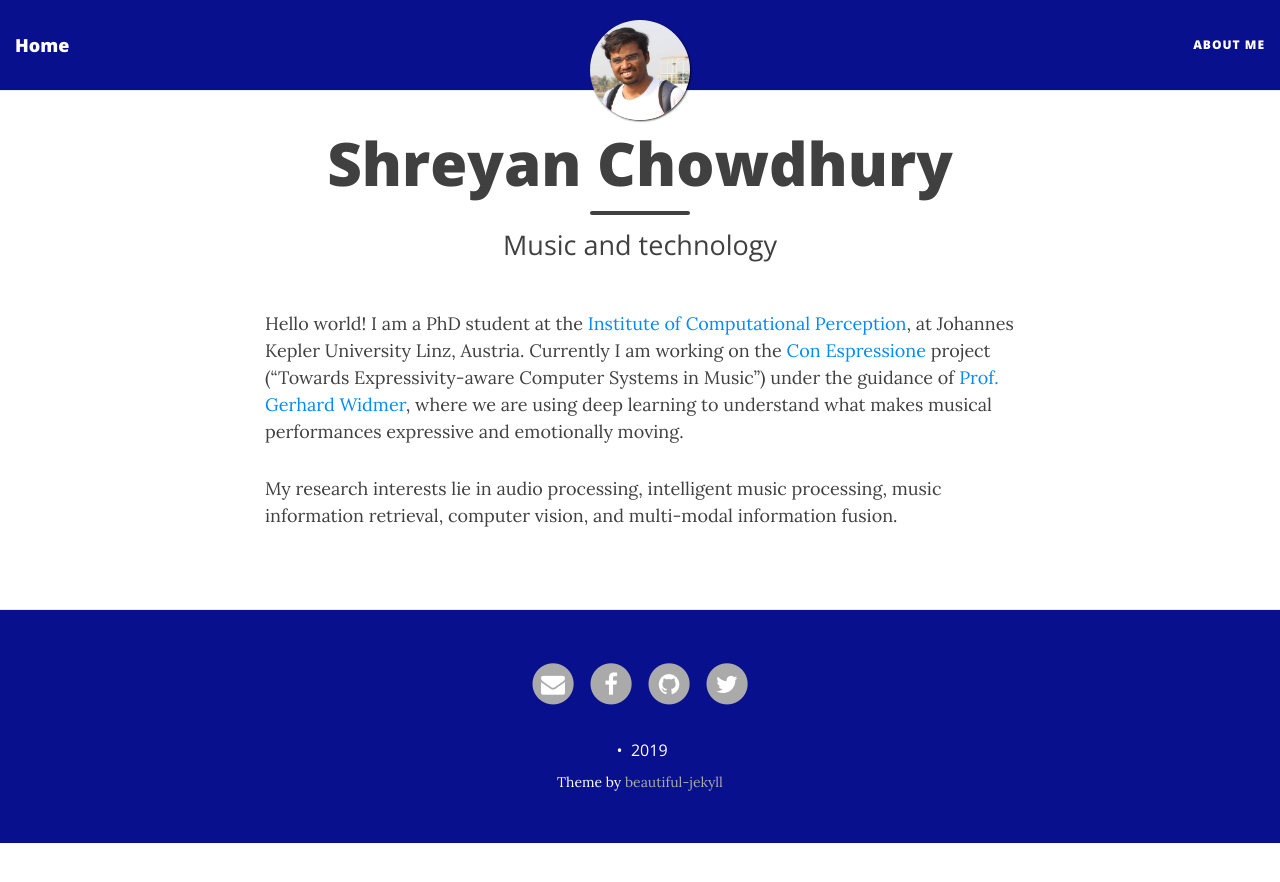
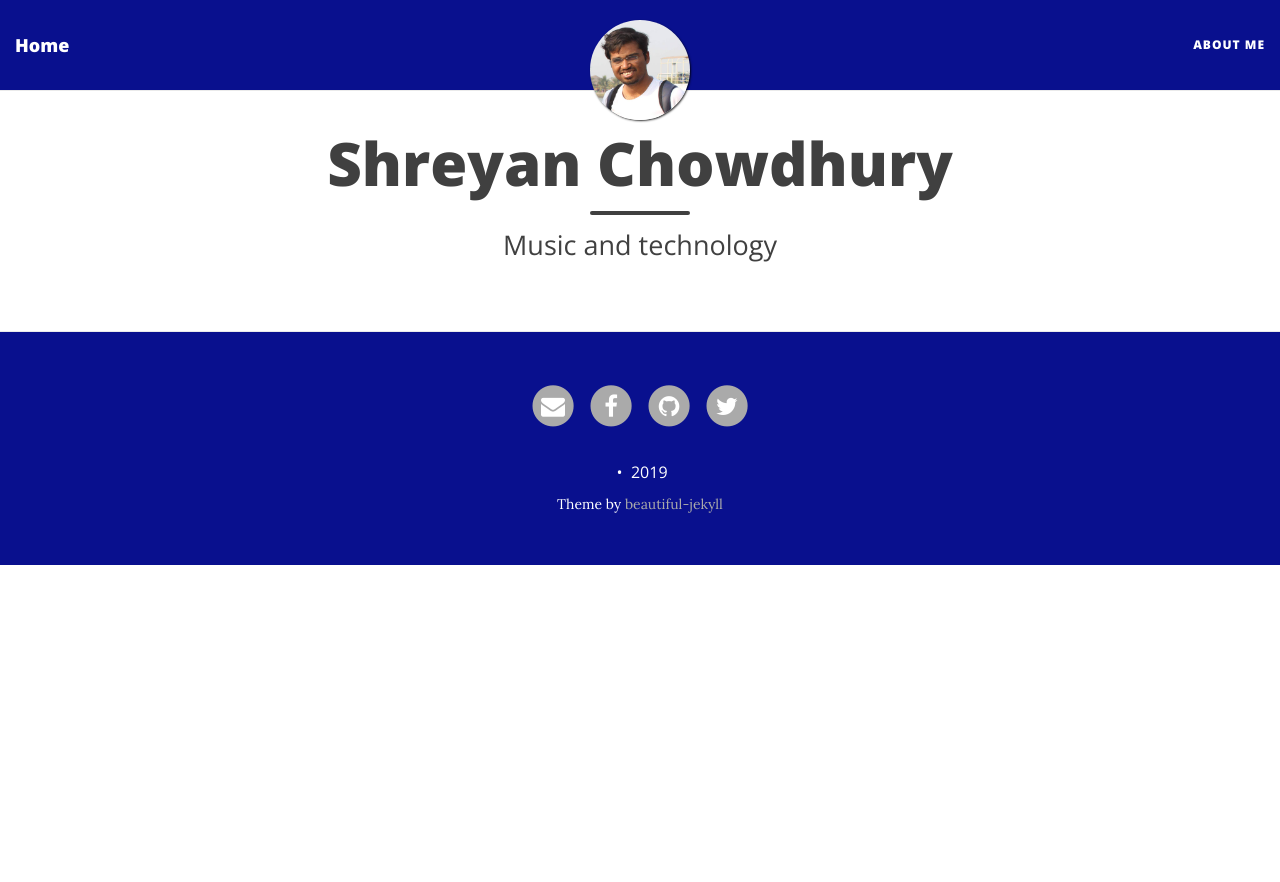
Before and after one commit to shreyanc/shreyanc.github.io, a Jekyll site: the page built from index.md, in a window 1280 px wide. Shown: the top 882 px of the page. Built offline with Jekyll 4.4.1, drawn with Linux system fonts in a browser that asks for light colours; nearby versions of some CDN libraries.

Commit message:
Update index.md

```diff
--- a/index.md
+++ b/index.md
@@ -5,7 +5,3 @@ subtitle: Music and technology
 use-site-title: false
 published: true
 ---
-Hello world!
-I am a PhD student at the [Institute of Computational Perception](https://www.jku.at/en/institute-of-computational-perception/), at Johannes Kepler University Linz, Austria. Currently I am working on the [Con Espressione](https://www.jku.at/en/institute-of-computational-perception/research/projects/con-espressione/) project ("Towards Expressivity-aware Computer Systems in Music") under the guidance of [Prof. Gerhard Widmer](https://www.jku.at/en/institute-of-computational-perception/about-us/people/gerhard-widmer/), where we are using deep learning to understand what makes musical performances expressive and emotionally moving.
-
-My research interests lie in audio processing, intelligent music processing, music information retrieval, computer vision, and multi-modal information fusion.
```
